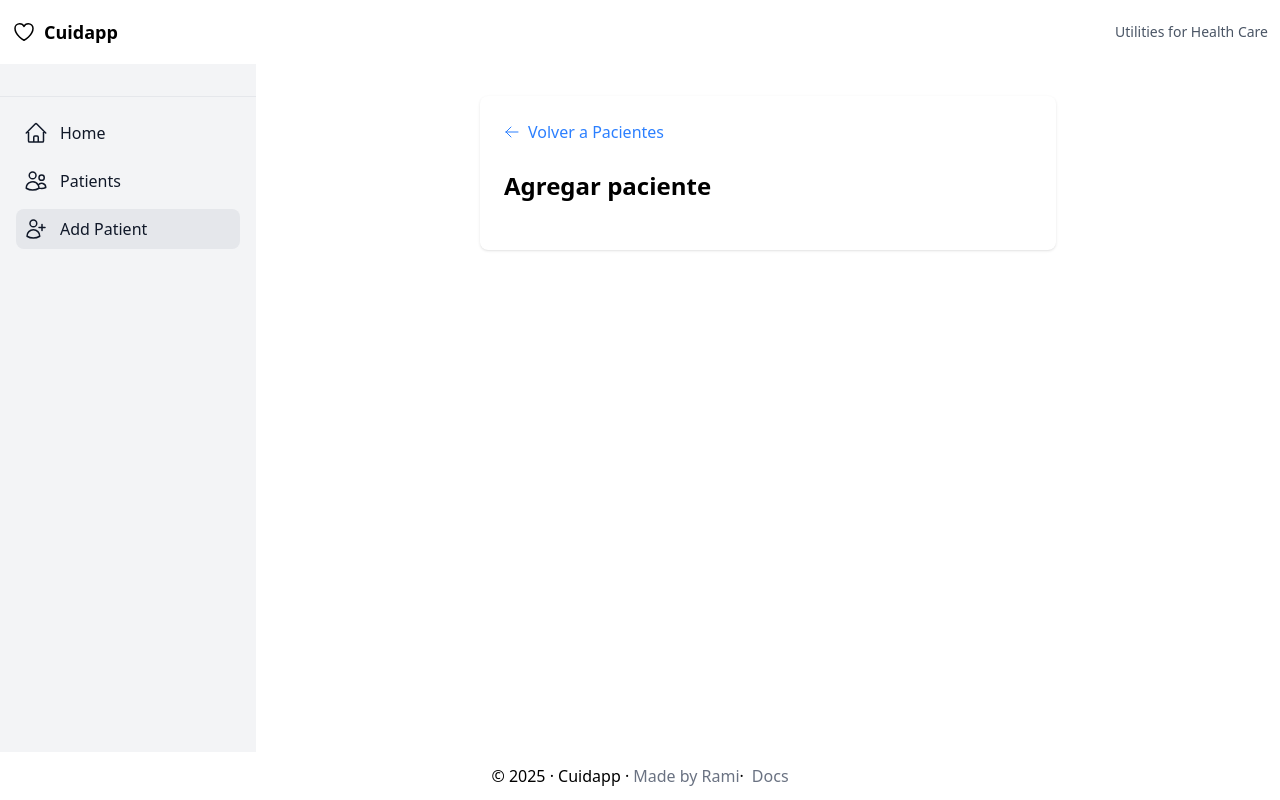
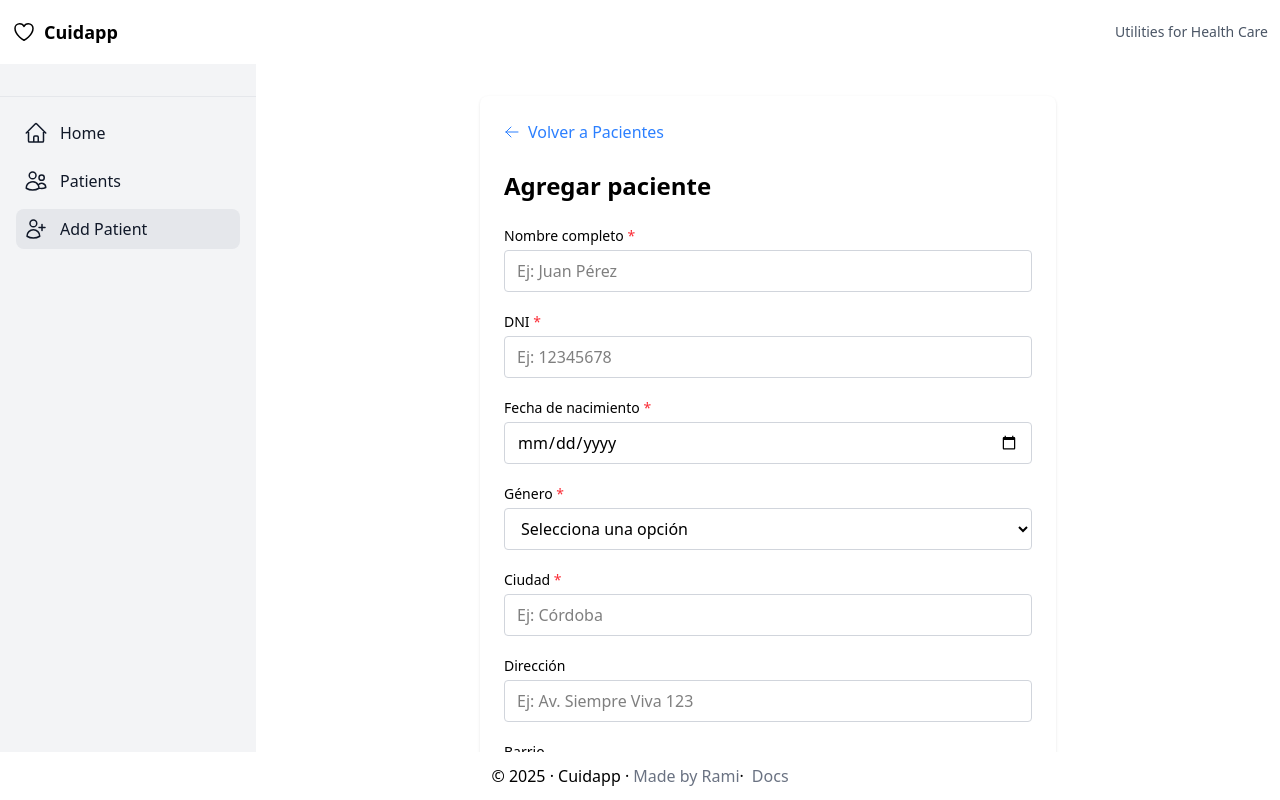
Before and after one commit to RadikeCosa/Cuidapp, a Next.js app: page /patients/add-patient in a window 1280 px wide. Built offline with nearby package versions, Linux system fonts and the light colour scheme; no server answers.

Commit message:
se agrega formulario para agregar pacientes y se corrigen errores

```diff
--- a/src/app/(dashboard)/patients/add-patient/actions/actions.ts
+++ b/src/app/(dashboard)/patients/add-patient/actions/actions.ts
@@ -1,10 +1,11 @@
 "use server";
 import { PatientSchema } from "@/lib/schema/patient.schema";
+import { PatientsService } from "@/lib/services/patients-service";
 
 export async function addPatientAction(
-  prevState: { success: boolean; error?: string },
+  prevState: { success: boolean; error?: string; id?: string },
   formData: FormData
-): Promise<{ success: boolean; error?: string }> {
+): Promise<{ success: boolean; error?: string; id?: string }> {
   const data = {
     name: formData.get("name"),
     dni: formData.get("dni"),
@@ -15,17 +16,32 @@ export async function addPatientAction(
     neighborhood: formData.get("neighborhood"),
     phone: formData.get("phone"),
     email: formData.get("email"),
-    id: "temp-id",
   };
 
   try {
-    PatientSchema.parse(data);
-    // TODO: Guardar en la base de datos aquí
+    const validated = PatientSchema.parse({ ...data, id: "temp-id" });
+    const { id, ...patientData } = validated;
+    const result = await PatientsService.createPatient(patientData);
+
+    if ("error" in result && result.error) {
+      return {
+        success: false,
+        error: result.error.message || "Error al guardar en la base de datos",
+      };
+    }
+
+    if (result && "data" in result && result.data?.id) {
+      return { success: true, id: result.data.id };
+    }
+
     return { success: true };
   } catch (err: any) {
-    return {
-      success: false,
-      error: err.errors?.[0]?.message || "Error desconocido",
-    };
+    if (err.name === "ZodError") {
+      return {
+        success: false,
+        error: err.errors?.[0]?.message || "Datos inválidos",
+      };
+    }
+    return { success: false, error: "Ocurrió un error desconocido" };
   }
 }
--- a/src/app/(dashboard)/patients/page.tsx
+++ b/src/app/(dashboard)/patients/page.tsx
@@ -7,7 +7,11 @@ import {
   PatientsListSkeleton,
 } from "@/components/ui/skeletons/skeletons";
 
-export default function PatientsPage() {
+export default function PatientsPage({
+  searchParams,
+}: {
+  searchParams?: Promise<{ page?: string }>;
+}) {
   return (
     <main className="space-y-8 p-6 bg-gray-50 min-h-screen">
       <section aria-label="Estadísticas de pacientes">
@@ -18,7 +22,7 @@ export default function PatientsPage() {
 
       <section aria-label="Lista de pacientes">
         <Suspense fallback={<PatientsListSkeleton />}>
-          <PatientsSection />
+          <PatientsSection searchParams={searchParams} />
         </Suspense>
       </section>
     </main>
--- a/src/components/patients/add-patient-form.tsx
+++ b/src/components/patients/add-patient-form.tsx
@@ -1,20 +1,198 @@
 "use client";
-import { useFormState } from "react-dom";
+import { useActionState } from "react";
+import { useFormStatus } from "react-dom";
+import { useRouter } from "next/navigation";
+import { useEffect } from "react";
 import { addPatientAction } from "@/app/(dashboard)/patients/add-patient/actions/actions";
 
 export function AddPatientForm() {
-  const [state, formAction] = useFormState(addPatientAction, {
+  const router = useRouter();
+  const [state, formAction] = useActionState(addPatientAction, {
     success: false,
   });
+  const { pending } = useFormStatus();
+
+  useEffect(() => {
+    if (state.success && state.id) {
+      router.push(`/patients/${state.id}`);
+    }
+  }, [state, router]);
 
   return (
     <form className="space-y-5" action={formAction}>
+      {/* Feedback general de error */}
       {state?.error && (
         <div className="bg-red-100 text-red-700 px-4 py-2 rounded">
           {state.error}
         </div>
       )}
-      {/* ...resto del formulario... */}
+      {/* Feedback de éxito */}
+      {state.success && !state.error && (
+        <div className="bg-green-100 text-green-700 px-4 py-2 rounded">
+          Paciente guardado correctamente.
+        </div>
+      )}
+      <div>
+        <label className="block text-sm font-medium mb-1" htmlFor="name">
+          Nombre completo <span className="text-red-500">*</span>
+        </label>
+        <input
+          id="name"
+          name="name"
+          type="text"
+          required
+          className="w-full border border-gray-300 rounded px-3 py-2 focus:outline-none focus:ring-2 focus:ring-blue-200"
+          placeholder="Ej: Juan Pérez"
+        />
+      </div>
+      <div>
+        <label className="block text-sm font-medium mb-1" htmlFor="dni">
+          DNI <span className="text-red-500">*</span>
+        </label>
+        <input
+          id="dni"
+          name="dni"
+          type="text"
+          required
+          maxLength={8}
+          className="w-full border border-gray-300 rounded px-3 py-2 focus:outline-none focus:ring-2 focus:ring-blue-200"
+          placeholder="Ej: 12345678"
+        />
+      </div>
+      <div>
+        <label
+          className="block text-sm font-medium mb-1"
+          htmlFor="date_of_birth"
+        >
+          Fecha de nacimiento <span className="text-red-500">*</span>
+        </label>
+        <input
+          id="date_of_birth"
+          name="date_of_birth"
+          type="date"
+          required
+          className="w-full border border-gray-300 rounded px-3 py-2 focus:outline-none focus:ring-2 focus:ring-blue-200"
+        />
+      </div>
+      <div>
+        <label className="block text-sm font-medium mb-1" htmlFor="gender">
+          Género <span className="text-red-500">*</span>
+        </label>
+        <select
+          id="gender"
+          name="gender"
+          required
+          className="w-full border border-gray-300 rounded px-3 py-2 focus:outline-none focus:ring-2 focus:ring-blue-200"
+          defaultValue=""
+        >
+          <option value="" disabled>
+            Selecciona una opción
+          </option>
+          <option value="male">Masculino</option>
+          <option value="female">Femenino</option>
+          <option value="other">Otro</option>
+          <option value="unknown">Prefiero no decirlo</option>
+        </select>
+      </div>
+      <div>
+        <label className="block text-sm font-medium mb-1" htmlFor="city">
+          Ciudad <span className="text-red-500">*</span>
+        </label>
+        <input
+          id="city"
+          name="city"
+          type="text"
+          required
+          className="w-full border border-gray-300 rounded px-3 py-2 focus:outline-none focus:ring-2 focus:ring-blue-200"
+          placeholder="Ej: Córdoba"
+        />
+      </div>
+      <div>
+        <label className="block text-sm font-medium mb-1" htmlFor="address">
+          Dirección
+        </label>
+        <input
+          id="address"
+          name="address"
+          type="text"
+          className="w-full border border-gray-300 rounded px-3 py-2 focus:outline-none focus:ring-2 focus:ring-blue-200"
+          placeholder="Ej: Av. Siempre Viva 123"
+        />
+      </div>
+      <div>
+        <label
+          className="block text-sm font-medium mb-1"
+          htmlFor="neighborhood"
+        >
+          Barrio
+        </label>
+        <input
+          id="neighborhood"
+          name="neighborhood"
+          type="text"
+          className="w-full border border-gray-300 rounded px-3 py-2 focus:outline-none focus:ring-2 focus:ring-blue-200"
+          placeholder="Ej: Centro"
+        />
+      </div>
+      <div>
+        <label className="block text-sm font-medium mb-1" htmlFor="phone">
+          Teléfono
+        </label>
+        <input
+          id="phone"
+          name="phone"
+          type="text"
+          className="w-full border border-gray-300 rounded px-3 py-2 focus:outline-none focus:ring-2 focus:ring-blue-200"
+          placeholder="Ej: 3511234567"
+        />
+      </div>
+      <div>
+        <label className="block text-sm font-medium mb-1" htmlFor="email">
+          Email
+        </label>
+        <input
+          id="email"
+          name="email"
+          type="email"
+          className="w-full border border-gray-300 rounded px-3 py-2 focus:outline-none focus:ring-2 focus:ring-blue-200"
+          placeholder="Ej: paciente@email.com"
+        />
+      </div>
+      <div className="pt-4">
+        <button
+          type="submit"
+          className="w-full bg-blue-600 text-white font-semibold py-2 rounded hover:bg-blue-700 transition flex items-center justify-center"
+          disabled={pending}
+        >
+          {pending ? (
+            <span className="flex items-center gap-2">
+              <svg
+                className="animate-spin h-5 w-5 text-white"
+                xmlns="http://www.w3.org/2000/svg"
+                fill="none"
+                viewBox="0 0 24 24"
+              >
+                <circle
+                  className="opacity-25"
+                  cx="12"
+                  cy="12"
+                  r="10"
+                  stroke="currentColor"
+                  strokeWidth="4"
+                ></circle>
+                <path
+                  className="opacity-75"
+                  fill="currentColor"
+                  d="M4 12a8 8 0 018-8v8z"
+                ></path>
+              </svg>
+              Guardando...
+            </span>
+          ) : (
+            "Guardar paciente"
+          )}
+        </button>
+      </div>
     </form>
   );
 }
--- a/src/components/patients/patient-table-row.tsx
+++ b/src/components/patients/patient-table-row.tsx
@@ -1,4 +1,4 @@
-// src/components/patients/PatientTableRow.tsx
+// src/components/patients/patient-table-row.tsx
 import Image from "next/image";
 import Link from "next/link";
 import PatientStatus from "@/components/patients/status";
@@ -8,7 +8,6 @@ import type { Patient } from "@/lib/schema/patient.schema";
 interface PatientTableRowProps {
   patient: Patient;
   className?: string;
-  showGender?: boolean; // <--- agrega esto
 }
 
 export default function PatientTableRow({
@@ -17,10 +16,7 @@ export default function PatientTableRow({
 }: PatientTableRowProps) {
   return (
     <tr
-      className={`
-        hover:bg-blue-50 transition-all duration-200 hover:shadow-sm
-        ${className}
-      `}
+      className={`hover:bg-blue-50 transition-all duration-200 hover:shadow-sm ${className}`}
     >
       <td className="px-3 py-2">
         <Link
--- a/src/components/patients/table.tsx
+++ b/src/components/patients/table.tsx
@@ -1,5 +1,4 @@
 // src/components/patients/table.tsx
-
 import type { Patient } from "@/lib/schema/patient.schema";
 import EmptyPatientsMessage from "./empty-patients-message";
 import PatientTableRow from "./patient-table-row";
@@ -8,13 +7,6 @@ interface PatientsTableProps {
   patients: Patient[];
 }
 
-/**
- * ESTE ES UN SERVER COMPONENT
- * - Solo renderiza datos, sin interactividad
- * - Se ejecuta en el servidor
- * - Recibe datos como props
- * - Mejor performance y SEO
- */
 export default function PatientsTable({ patients }: PatientsTableProps) {
   if (patients.length === 0) {
     return <EmptyPatientsMessage />;
@@ -43,7 +35,6 @@ export default function PatientsTable({ patients }: PatientsTableProps) {
               key={patient.id}
               patient={patient}
               className={index % 2 === 0 ? "bg-white" : "bg-gray-50/30"}
-              showGender={true} // <--- agrega esto
             />
           ))}
         </tbody>
--- a/src/lib/services/patients-service.ts
+++ b/src/lib/services/patients-service.ts
@@ -39,7 +39,7 @@ export class PatientsService {
   ) {
     return {
       ...patient,
-      emergency_contact: emergency_contact || null,
+      emergency_contact: emergency_contact ?? undefined, // siempre presente
       contact_notes:
         contact_notes_data && contact_notes_data.length > 0
           ? contact_notes_data.map((n) => n.note).join(" | ")
@@ -49,7 +49,7 @@ export class PatientsService {
 
   static async getAllPatients(
     page: number = 1,
-    limit: number = 12 // puedes ajustar el default
+    limit: number = 10 // puedes ajustar el default
   ): Promise<{ patients: Patient[]; total: number }> {
     const from = (page - 1) * limit;
     const to = from + limit - 1;
@@ -125,4 +125,16 @@ export class PatientsService {
     this.handleSupabaseError(error as SupabaseError | null);
     return calculatePatientStats(validatePatients(patients || []));
   }
+  static async createPatient(patientData: Omit<Patient, "id">) {
+    // Aquí conectas con Supabase o tu backend
+    // Ejemplo Supabase:
+    const { data, error } = await supabase
+      .from("patients")
+      .insert([patientData])
+      .select()
+      .single();
+
+    if (error) return { error };
+    return { data };
+  }
 }
```
Also changed, not shown: src/components/patients/patients-section.tsx (+35 -12 lines).
